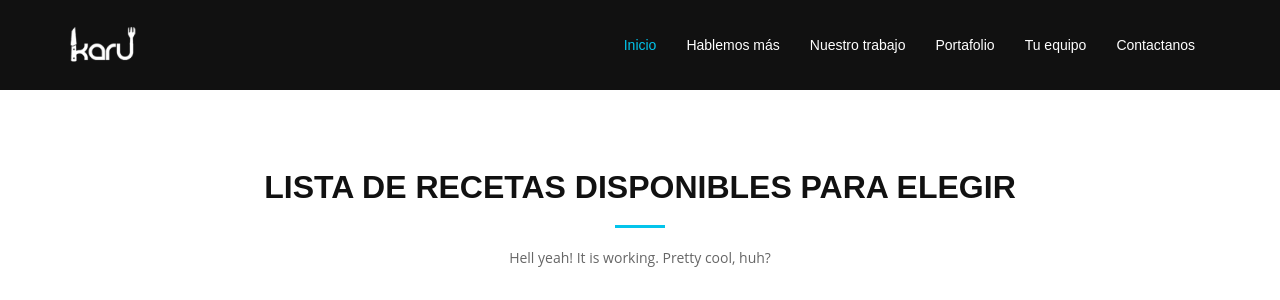
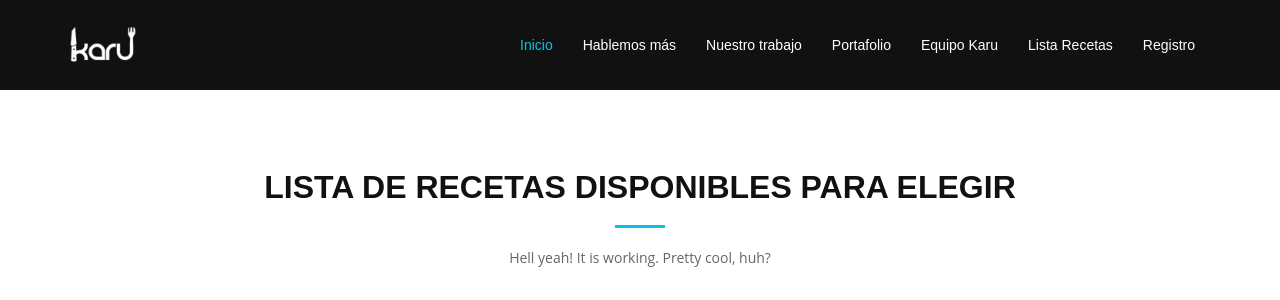
Before and after one commit to lestigarribiaf/karupora, a Django app: page /lista_recetas/ in a window 1280 px wide. Shown: the top 300 px of the page. Run offline with Django 3.2, Linux system fonts and the light colour scheme; data comes from the database, SQL or seed files in the repository; some libraries are stand-ins or nearby versions.

Commit message:
Lista nueva guau

```diff
--- a/pendientes/templates/lista_recetas.html
+++ b/pendientes/templates/lista_recetas.html
@@ -69,12 +69,9 @@
           <li><a href="#about">Hablemos más</a></li>
           <li><a href="#services">Nuestro trabajo</a></li>
           <li><a href="#portfolio">Portafolio</a></li>
-
-          <li><a href="#team">Tu equipo</a></li>
-
-
-          <li><a href="#contact">Contactanos</a></li>
-         <!-- <li><a href="/registro">Registro</a></li>-->
+          <li><a href="#team">Equipo Karu</a></li>
+          <li><a href="/lista_recetas">Lista Recetas</a></li>
+         <li><a href="/registro">Registro</a></li>
         </ul>
       </nav>
       <!-- #nav-menu-container -->
```
